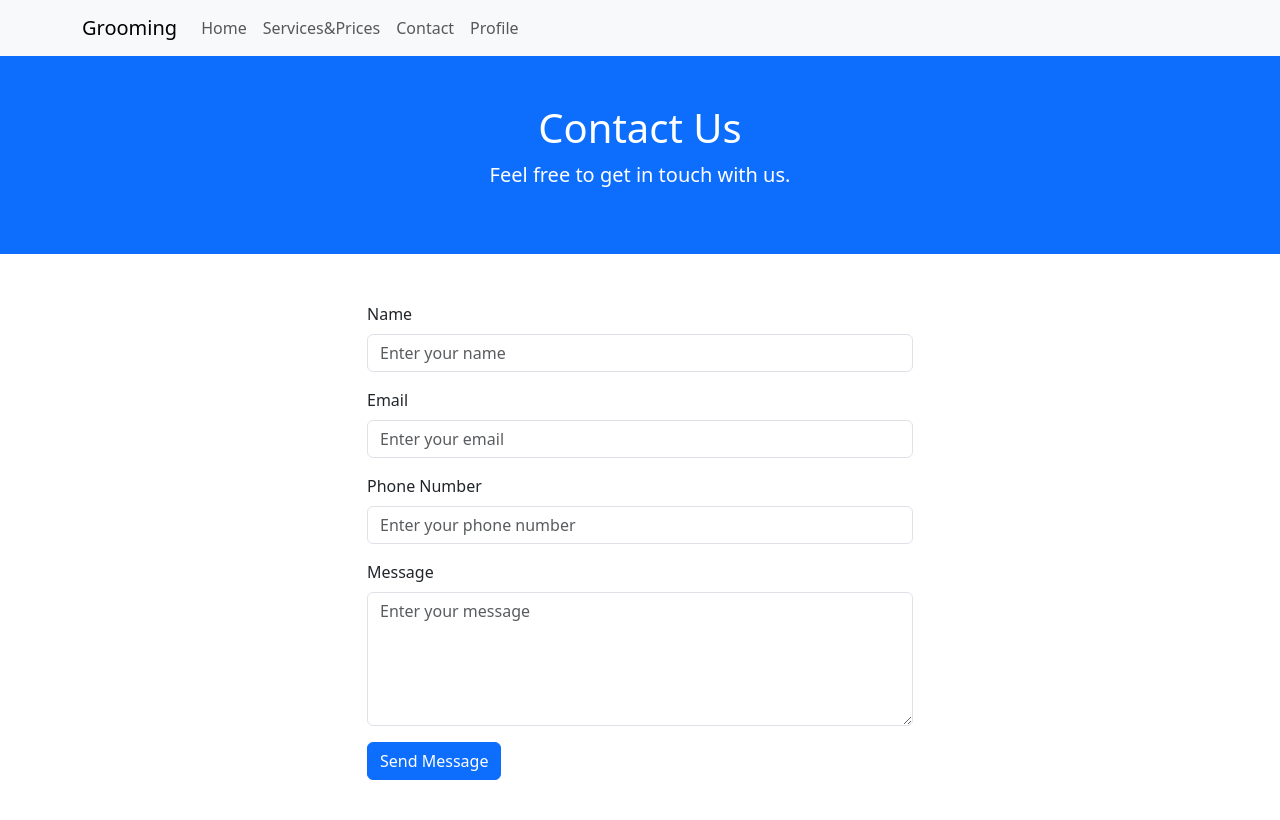
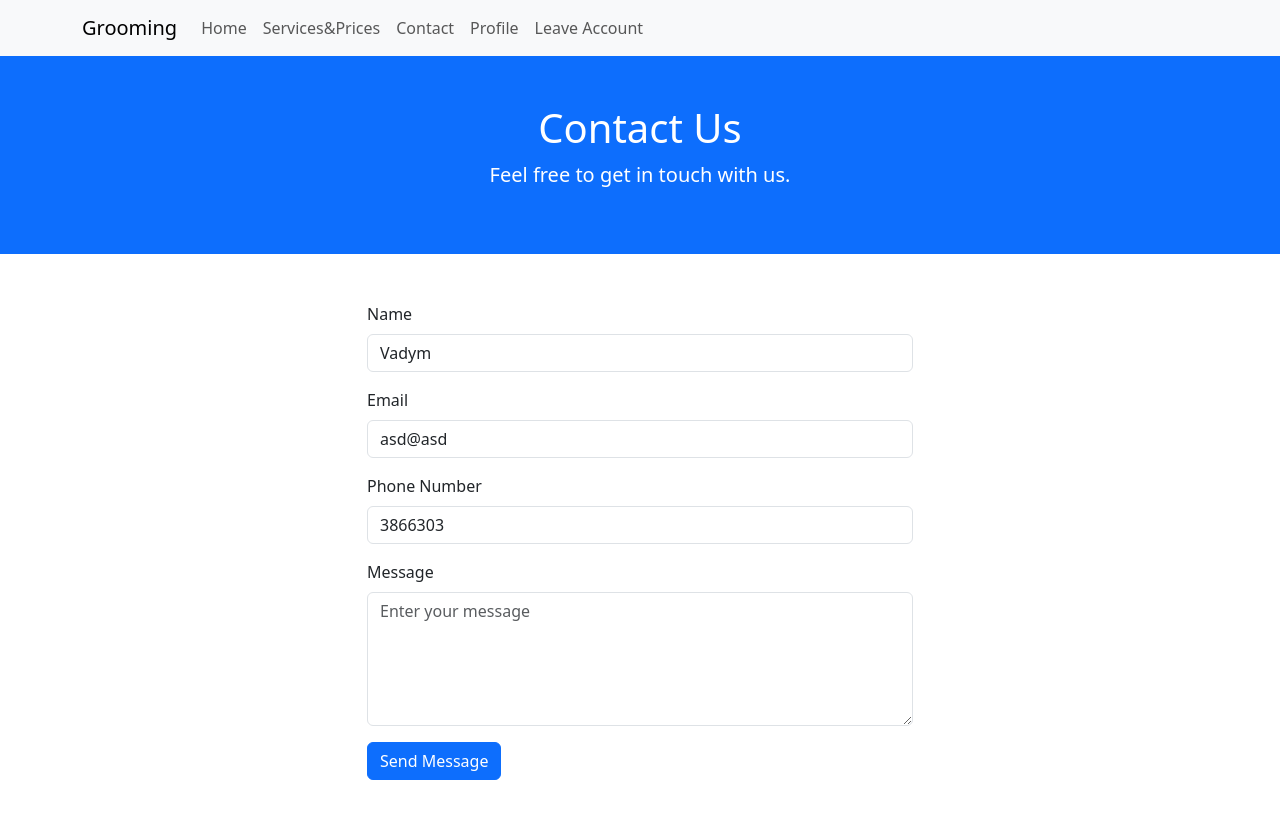
Before and after one commit to vS-Fanther/Grooming, a Django app: page /contact/ in a window 1280 px wide. Shown: the top 820 px of the page. Run offline with Django 4.2, Linux system fonts and the light colour scheme; a user stored in the database is signed in; parts of the project's set-up code (start-up, migrations or seed data) failed here and were passed over; some libraries are stand-ins or nearby versions.

Commit message:
Implemented leave account and added todo item

```diff
--- a/Grooming/urls.py
+++ b/Grooming/urls.py
@@ -15,7 +15,7 @@ Including another URLconf
     2. Add a URL to urlpatterns:  path('blog/', include('blog.urls'))
 """
 from django.urls import path
-from project.views import index, services, contact, sign_in, sign_up, contact_us, profile, edit_profile
+from project.views import index, services, contact, sign_in, sign_up, contact_us, profile, edit_profile, leave_account
 
 urlpatterns = [
     path('', index, name='index'),
@@ -25,5 +25,6 @@ urlpatterns = [
     path('sign_in/', sign_in, name='sign_in'),
     path('contact_us/', contact_us, name='contact_us'),
     path('profile/', profile, name='profile'),
+    path('leave_account/', leave_account, name='leave_account'),
     path('edit_profile/', edit_profile, name='edit_profile'),
 ]
--- a/project/models.py
+++ b/project/models.py
@@ -32,6 +32,6 @@ class User(AbstractUser):
 
 class ContactMessage(models.Model):
     email = models.EmailField()
-    name = models.CharField(max_length=255)
+    first_name = models.CharField(max_length=255)
     phone_number = models.CharField(max_length=20)
     message = models.CharField(max_length=1000)
--- a/project/views.py
+++ b/project/views.py
@@ -1,8 +1,8 @@
-from django.contrib.auth import authenticate, login
+from django.contrib.auth import authenticate, login, logout
 from django.contrib.auth.decorators import login_required
 from django.contrib.auth.hashers import make_password
 from django.shortcuts import render, redirect
-from project.models import User
+from project.models import User, ContactMessage
 
 
 # Create your views here.
@@ -31,18 +31,16 @@ def sign_in(request):
     if request.method == 'POST':
         auth_user(request)
 
-        return redirect('index')
-
-    return render(request, 'sign-in.html')
-
 
 def contact_us(request):
     if request.method == 'POST':
-        message = request.POST.get('message')
-        email = request.POST.get('email')
-        name = request.POST.get('name')
-        phone = request.POST.get('phone')
-        print(name, email, message, phone)
+        contact_message = ContactMessage(
+            message=request.POST.get('message'),
+            email=request.POST.get('email'),
+            first_name=request.POST.get('name'),
+            phone=request.POST.get('phone'),
+        )
+        print(contact_message)
 
         return redirect('contact')
 
@@ -75,6 +73,7 @@ def auth_user(request):
             login(request, user)
             return redirect('index')
         else:
+            # todo починить это гавно as Raise error
             return redirect('sign_in')
     else:
         return render(request, 'sign-in.html')
@@ -102,3 +101,10 @@ def edit_profile(request):
         return redirect('profile')  # Редирект на страницу профиля после сохранения изменений
 
     return render(request, 'profile.html')
+
+
+@login_required
+def leave_account(request):
+    logout(request)
+
+    return redirect('index')
--- a/templates/contact.html
+++ b/templates/contact.html
@@ -20,20 +20,27 @@
             <form action="{% url 'contact_us' %}" method="POST">
                 {% csrf_token %}
                 <div class="mb-3">
-                    <label for="name" class="form-label">Name</label>
-                    <input type="text" class="form-control" id="name" name="name" placeholder="Enter your name">
+                    <label for="first_name" class="form-label">Name</label>
+                    <input type="text" class="form-control" id="first_name" name="first_name"
+                           value="{% if user.is_authenticated %}{{ user.first_name }}{% endif %}"
+                           placeholder="Enter your name">
                 </div>
                 <div class="mb-3">
                     <label for="email" class="form-label">Email</label>
-                    <input type="email" class="form-control" id="email" name="email" placeholder="Enter your email">
+                    <input type="email" class="form-control" id="email" name="email"
+                           value="{% if user.is_authenticated %}{{ user.email }}{% endif %}"
+                           placeholder="Enter your email">
                 </div>
                 <div class="mb-3">
                     <label for="phone" class="form-label">Phone Number</label>
-                    <input type="tel" class="form-control" id="phone" name="phone" placeholder="Enter your phone number">
+                    <input type="tel" class="form-control" id="phone" name="phone"
+                           value="{% if user.is_authenticated %}{{ user.phone_number }}{% endif %}"
+                           placeholder="Enter your phone number">
                 </div>
                 <div class="mb-3">
                     <label for="message" class="form-label">Message</label>
-                    <textarea class="form-control" id="message" name="message" rows="5" placeholder="Enter your message"></textarea>
+                    <textarea class="form-control" id="message" name="message" rows="5"
+                              placeholder="Enter your message"></textarea>
                 </div>
                 <button type="submit" class="btn btn-primary">Send Message</button>
             </form>
--- a/templates/nav-bar.html
+++ b/templates/nav-bar.html
@@ -21,6 +21,9 @@
                     <li class="nav-item">
                         <a class="nav-link" href="{% url 'profile' %}">Profile</a>
                     </li>
+                    <li class="nav-item">
+                        <a class="nav-link" href="{% url 'leave_account' %}">Leave Account</a>
+                    </li>
                 {% else %}
                     <li class="nav-item">
                         <button type="button" class="btn btn-light" data-toggle="modal"
```
Also changed, not shown: db.sqlite3.
